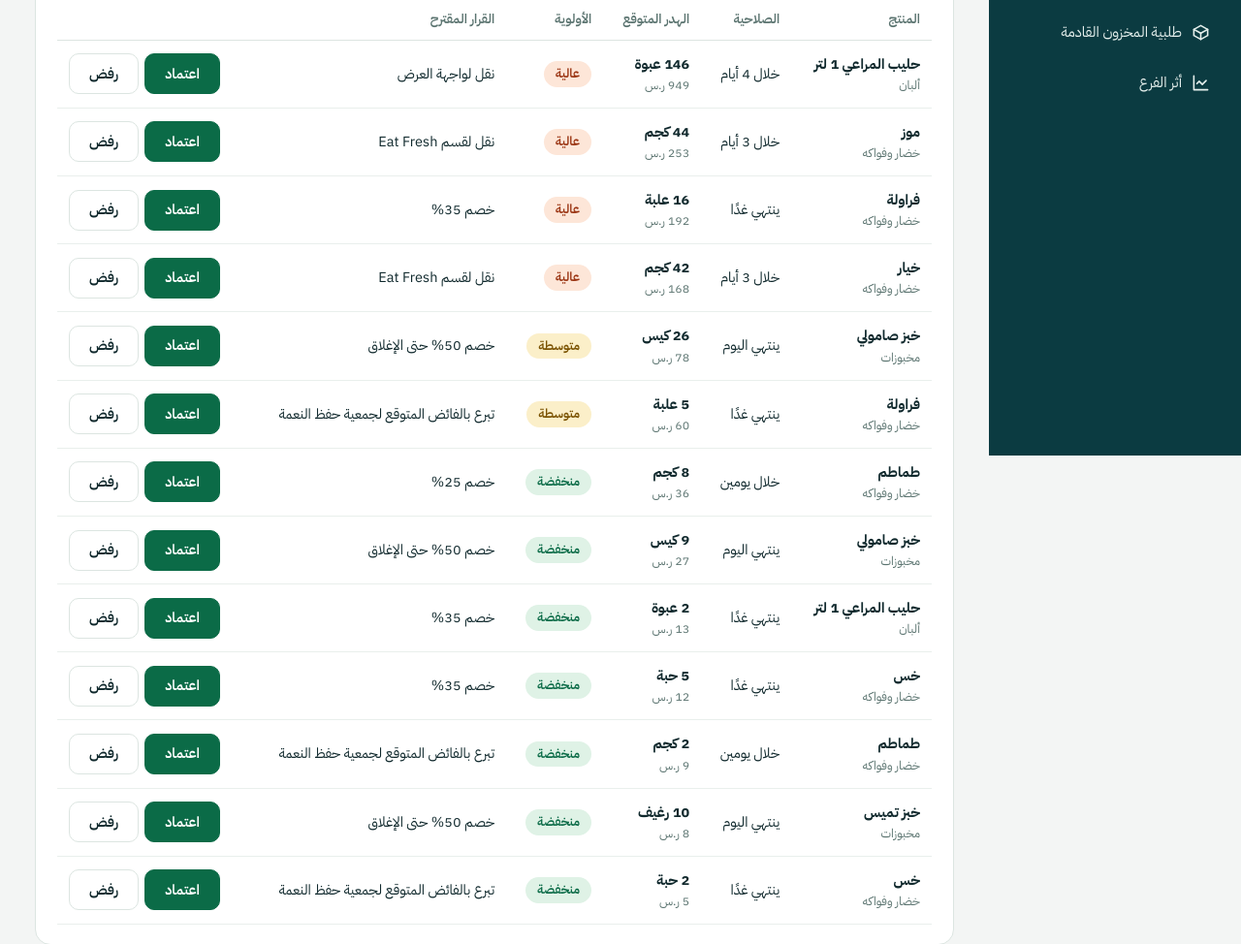
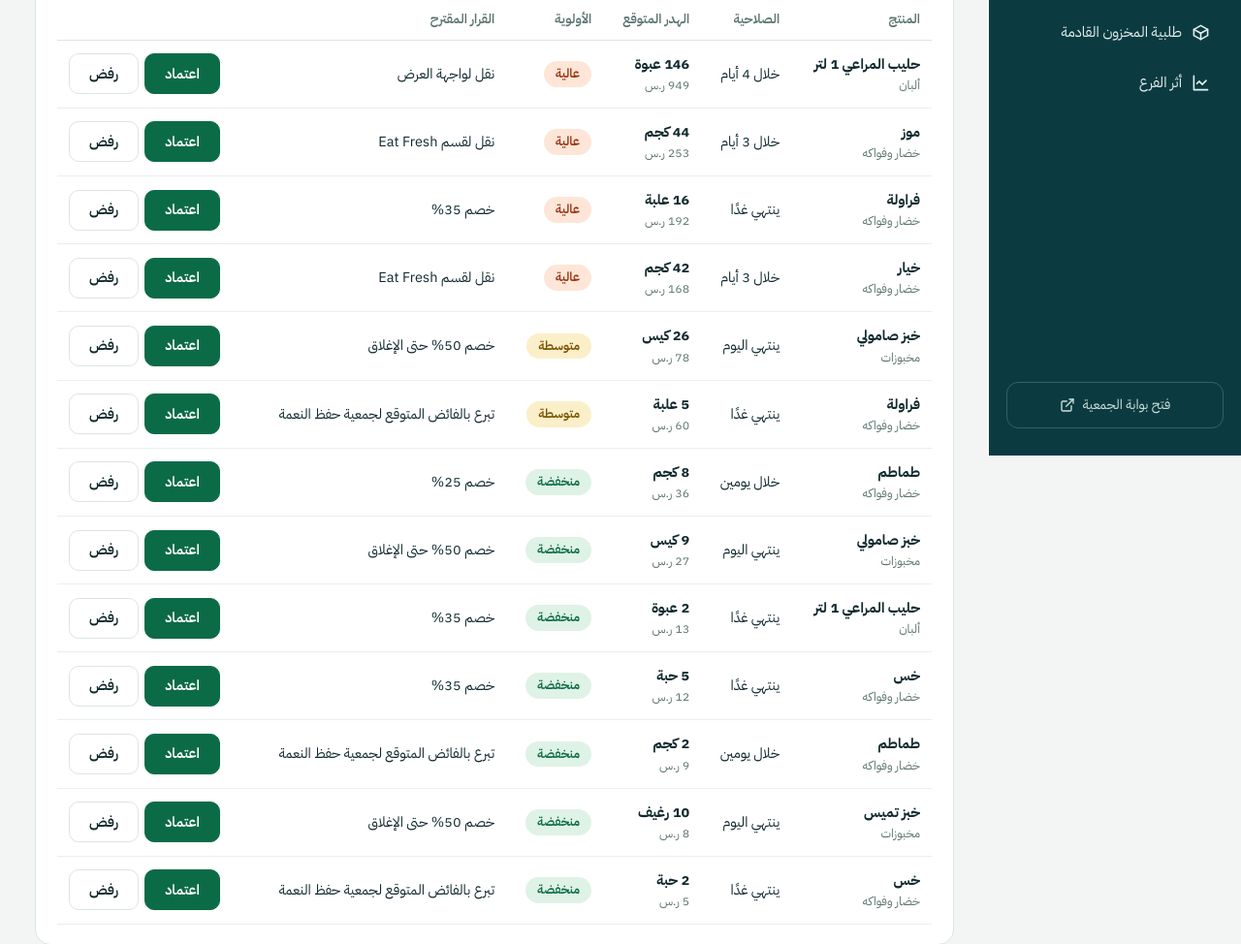
Before and after one commit to SadeenAlharbi/FoodWise, a Flask app: page / in a window 1280 px wide. Shown: the part 330-1304 px from the top of the page at 97% size. Run offline with Flask 3, Linux system fonts and the light colour scheme.

Commit message:
رابط بين لوحة الفرع وبوابة الجمعية
Co-Authored-By: Claude Opus 5.5 <noreply@anthropic.com>
Claude-Session: https://claude.ai/code/session_01N3zYPBp1MEXwBdZm276t7j

```diff
--- a/static/css/style.css
+++ b/static/css/style.css
@@ -150,3 +150,6 @@ input.pick { width: 22px; height: 22px; accent-color: var(--green); cursor: poin
 .btn.alt-opt:hover { background: var(--green); color: #fff; }
 .respond { display: flex; gap: 8px; }
 .btn.chosen-no { background: var(--high-bg); border-color: var(--high-ink); color: var(--high-ink); }
+.switch { margin-top: auto; display: flex; align-items: center; justify-content: center; gap: 8px; color: var(--sidebar-text); text-decoration: none; font-size: 14px; padding: 12px; border: 1px solid rgba(255,255,255,.18); border-radius: 12px; }
+.switch:hover { color: #fff; border-color: rgba(255,255,255,.4); }
+.switch svg { width: 16px; height: 16px; fill: none; stroke: currentColor; stroke-width: 2; stroke-linecap: round; stroke-linejoin: round; }
--- a/templates/base.html
+++ b/templates/base.html
@@ -50,6 +50,10 @@
       {% endfor %}
     </nav>
     {% endif %}
+    <a class="switch" href="{{ url_for('rescue') if portal == 'charity' else url_for('charity_portal') }}" target="_blank" rel="noopener">
+      {{ 'فتح لوحة الفرع' if portal == 'charity' else 'فتح بوابة الجمعية' }}
+      <svg viewBox="0 0 24 24" aria-hidden="true"><path d="M15 3h6v6"/><path d="M10 14 21 3"/><path d="M18 13v6a2 2 0 0 1-2 2H5a2 2 0 0 1-2-2V8a2 2 0 0 1 2-2h6"/></svg>
+    </a>
   </aside>
   <main class="main">
     {% block content %}{% endblock %}
```
